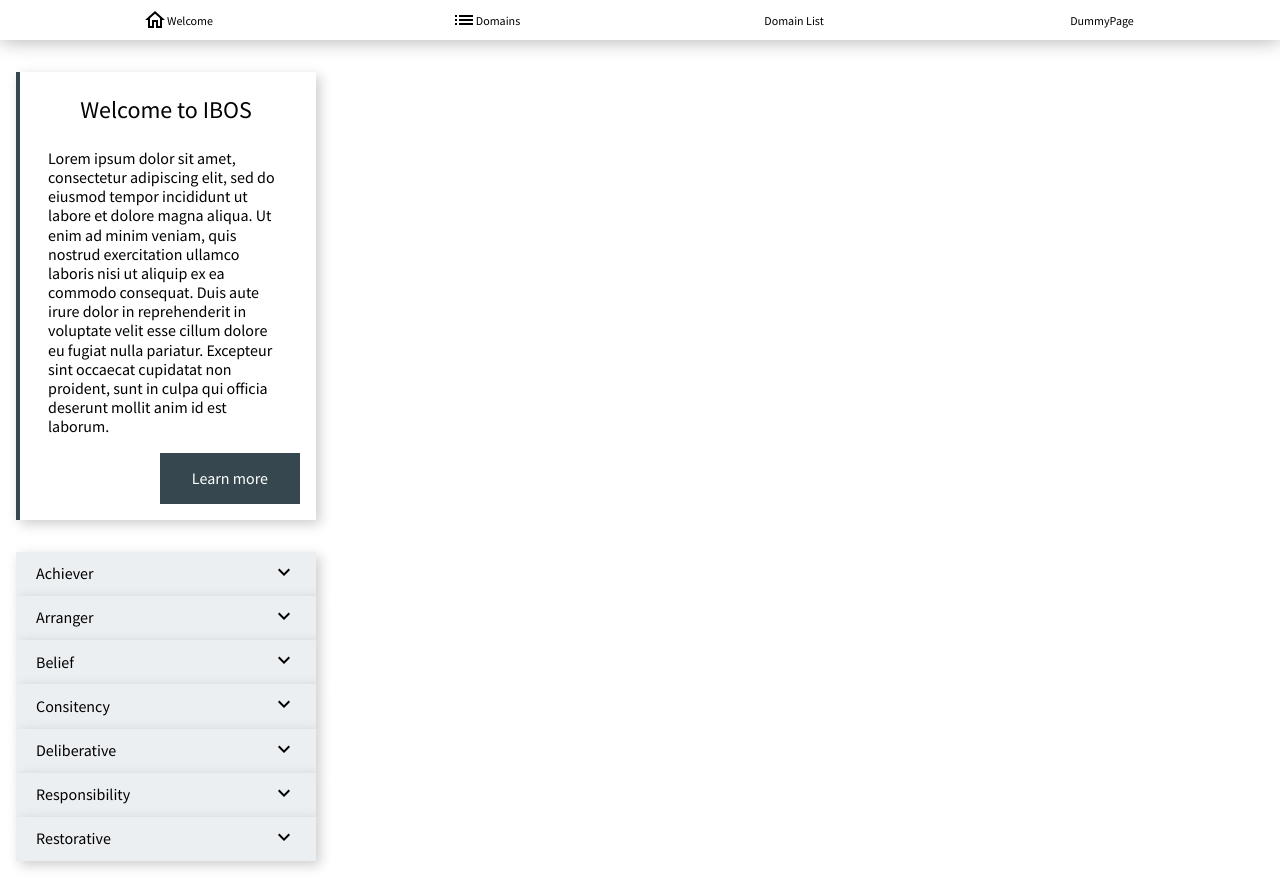
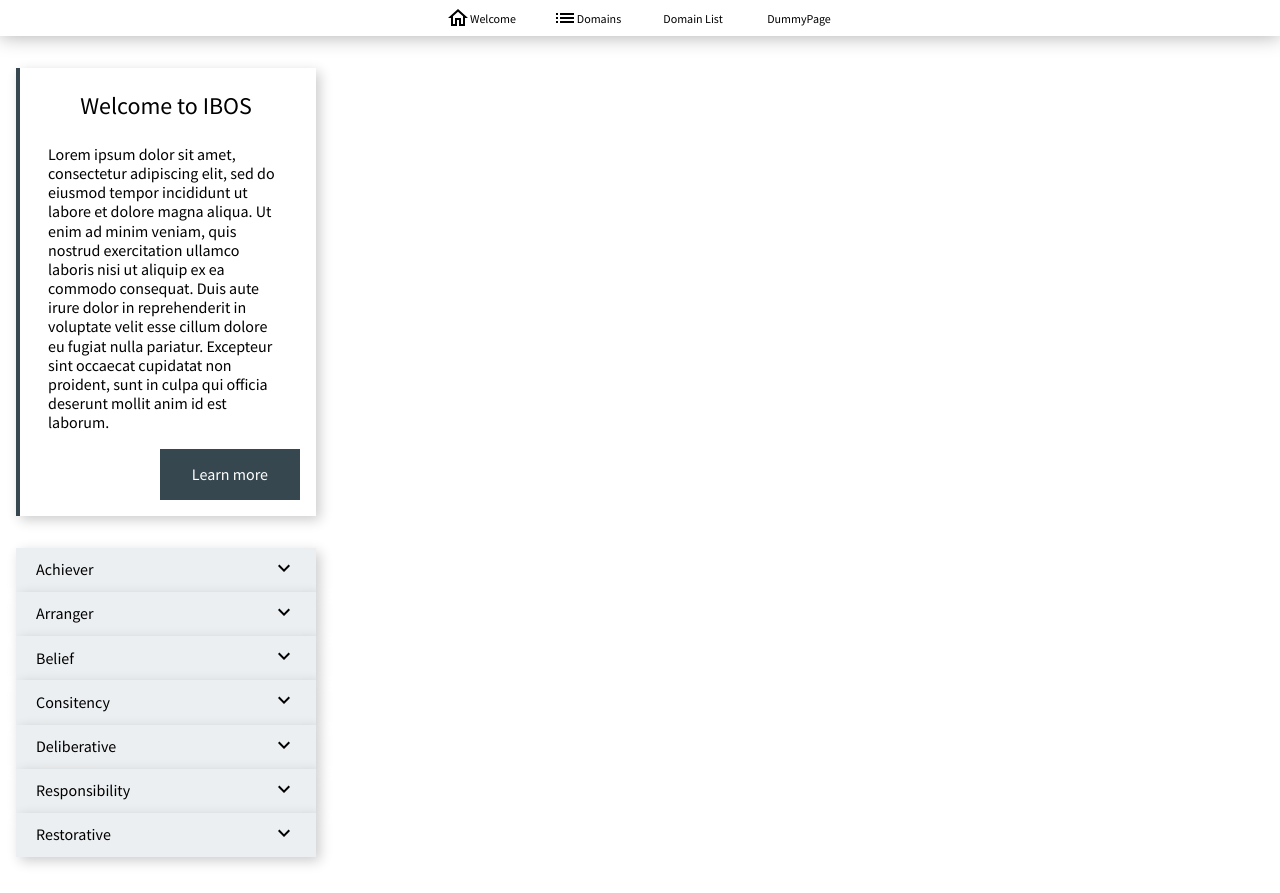
Before and after one commit to fromITzerotoIThero/IBOS, a React (Create React App) app: page / in a window 1280 px wide. Built offline with nearby package versions, Linux system fonts and the light colour scheme.

Commit message:
Final version of Header

```diff
--- a/src/components/Header/Header.module.css
+++ b/src/components/Header/Header.module.css
@@ -6,30 +6,21 @@
     justify-content: center;
     align-items: center;
     gap: 1em;
-    padding: 0 2rem;
-    min-height: 2.5em;
     box-shadow: 0px 0px 20px #aaa;
     font-family: "Source Sans Pro", sans-serif;
-
 }
 
 .navbar__entry {
-    /* padding: 0.75rem 1.25rem;
-    margin: 0.5rem 0.5rem 0; */
     display: flex;
     justify-content: center;
     align-items: center;
     white-space: nowrap;
+    min-height: 3em;
+    min-width: 7.5em;
     font-size: 0.75rem;
     color: inherit;
     text-decoration: none;
-    width: 80%;
-}
-
-.navbar__icon {
-    /* position: relative; */
-    /* top: 0.2em;
-    right: 0.1em; */
+    position: relative;
 }
 
 .navbar__entry:focus::after {
@@ -40,6 +31,13 @@
     position: absolute;
     bottom: 0;
     left: 10%;
+}
 
-    /* box-shadow: inset 0 -4px 0 0 #37474F; */
-}
+/* Problems encoutered:
+1. with the min-height set on the .header, the flex-items for some reason didn't have the same height
+    (since they're flex I'd expect them to be the height of the heighest flex-item, that is the height of the navbar__entries with icons?)
+    and it caused the .navbar__entries without icons have the horizontal grey bar appear higher, not at the bottom of the container(?)
+
+2. I managed to fix this with setting min-height on the .navbar__entry - is it a good approach?
+
+3. I've also set min-width on the .navbar__entry in order to make the grey bar wider as in the penpot designs. */
```
